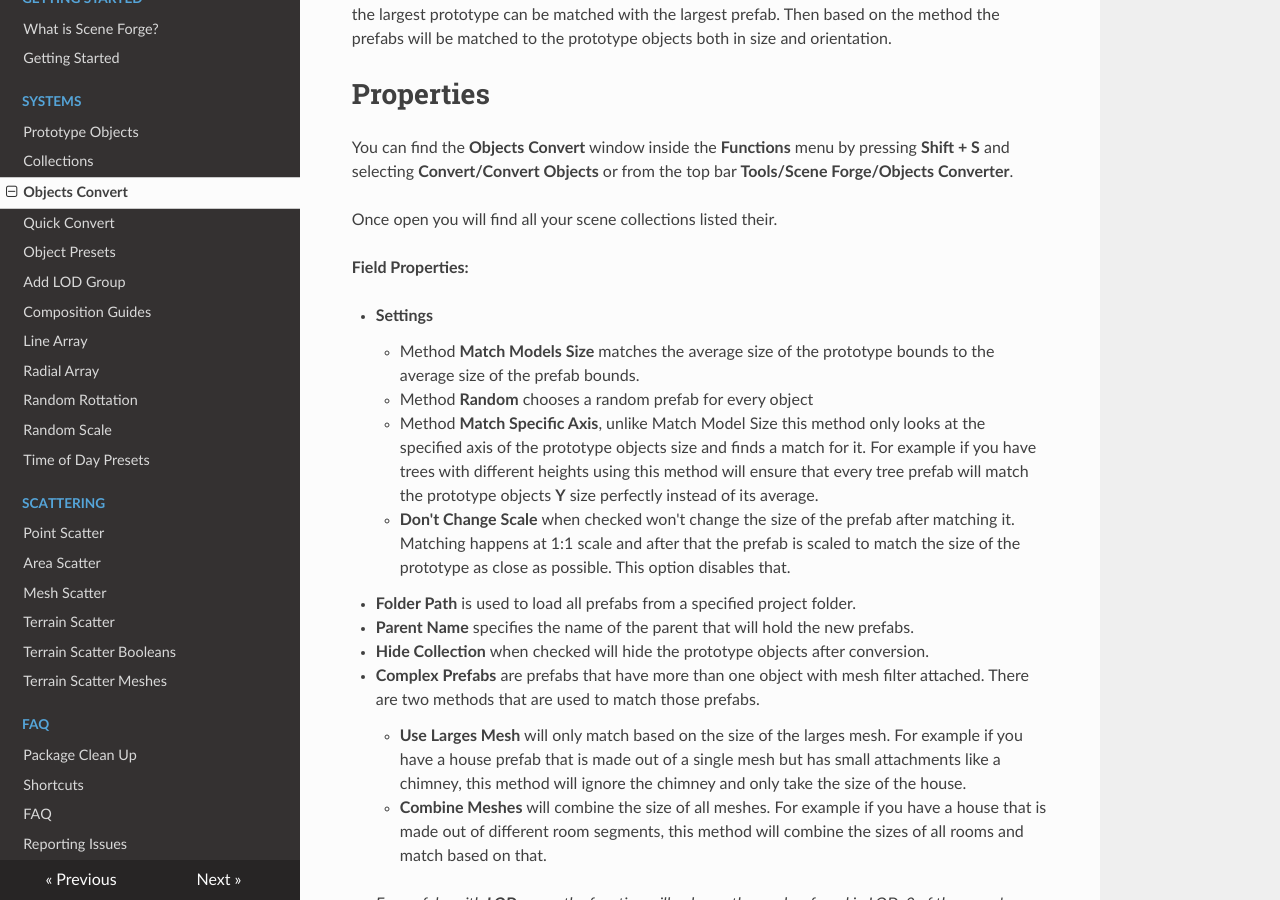
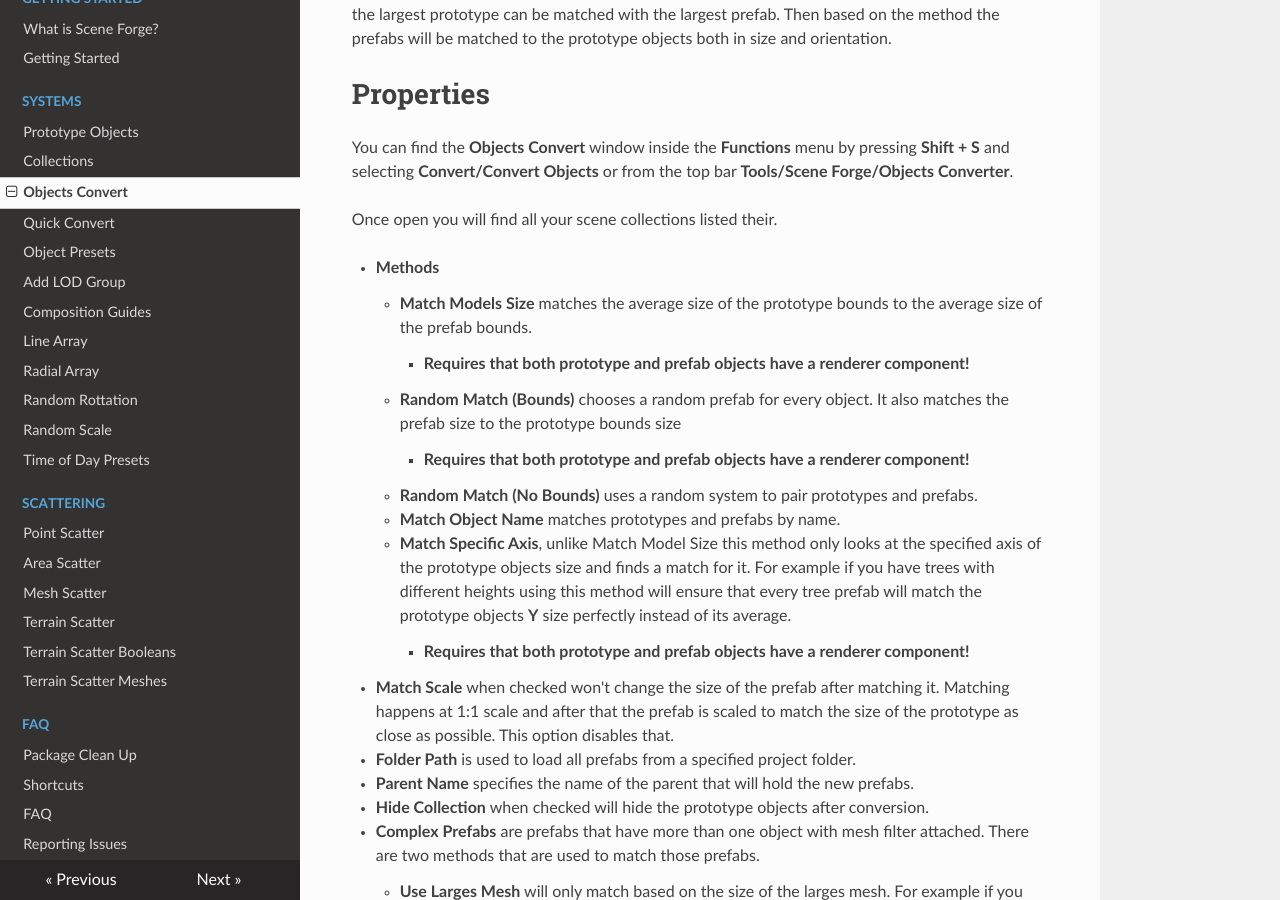
Before and after one commit to Ravibio/Scene_Forge, an MkDocs documentation site: the page built from docs/05_Object_Convert.md, in a window 1280 px wide and 900 px high, scrolled down 349 px. Built offline with MkDocs 1.6.1, drawn with Linux system fonts in a browser that asks for light colours; nearby versions of some CDN libraries.

Commit message:
Update 1.7.0

```diff
--- a/docs/05_Object_Convert.md
+++ b/docs/05_Object_Convert.md
@@ -11,14 +11,19 @@ You can find the **Objects Convert** window inside the **Functions** menu by pre
 
 Once open you will find all your scene collections listed their.
 
-**Field Properties:**
 
-- **Settings**
+- **Methods**
 
-	- Method **Match Models Size** matches the average size of the prototype bounds to the average size of the prefab bounds.
-	- Method **Random** chooses a random prefab for every object
-	- Method **Match Specific Axis**, unlike Match Model Size this method only looks at the specified axis of the prototype objects size and finds a match for it. For example if you have trees with different heights using this method will ensure that every tree prefab will match the prototype objects **Y** size perfectly instead of its average.
-	- **Don't Change Scale** when checked won't change the size of the prefab after matching it. Matching happens at 1:1 scale and after that the prefab is scaled to match the size of the prototype as close as possible. This option disables that.
+	-  **Match Models Size** matches the average size of the prototype bounds to the average size of the prefab bounds.
+		-	**Requires that both prototype and prefab objects have a renderer component!**
+	-  **Random Match (Bounds)** chooses a random prefab for every object. It also matches the prefab size to the prototype bounds size
+		- **Requires that both prototype and prefab objects have a renderer component!**
+	- **Random Match (No Bounds)** uses a random system to pair prototypes and prefabs.
+	- **Match Object Name** matches prototypes and prefabs by name.
+	-  **Match Specific Axis**, unlike Match Model Size this method only looks at the specified axis of the prototype objects size and finds a match for it. For example if you have trees with different heights using this method will ensure that every tree prefab will match the prototype objects **Y** size perfectly instead of its average.
+		-  **Requires that both prototype and prefab objects have a renderer component!**
+
+- **Match Scale** when checked won't change the size of the prefab after matching it. Matching happens at 1:1 scale and after that the prefab is scaled to match the size of the prototype as close as possible. This option disables that.
 
 - **Folder Path** is used to load all prefabs from a specified project folder.
 - **Parent Name** specifies the name of the parent that will hold the new prefabs.
```
Also changed, not shown: docs/02_Getting_Started.md (+2 -1 lines), docs/18_Package_Clean_Up.md (+5 -2 lines), docs/19_Shortcuts.md (+4 -2 lines), docs/21_Reporting_Issues.md (+1 -1 lines), docs/22_Terrain_Scatter.md (+1 -1 lines).
